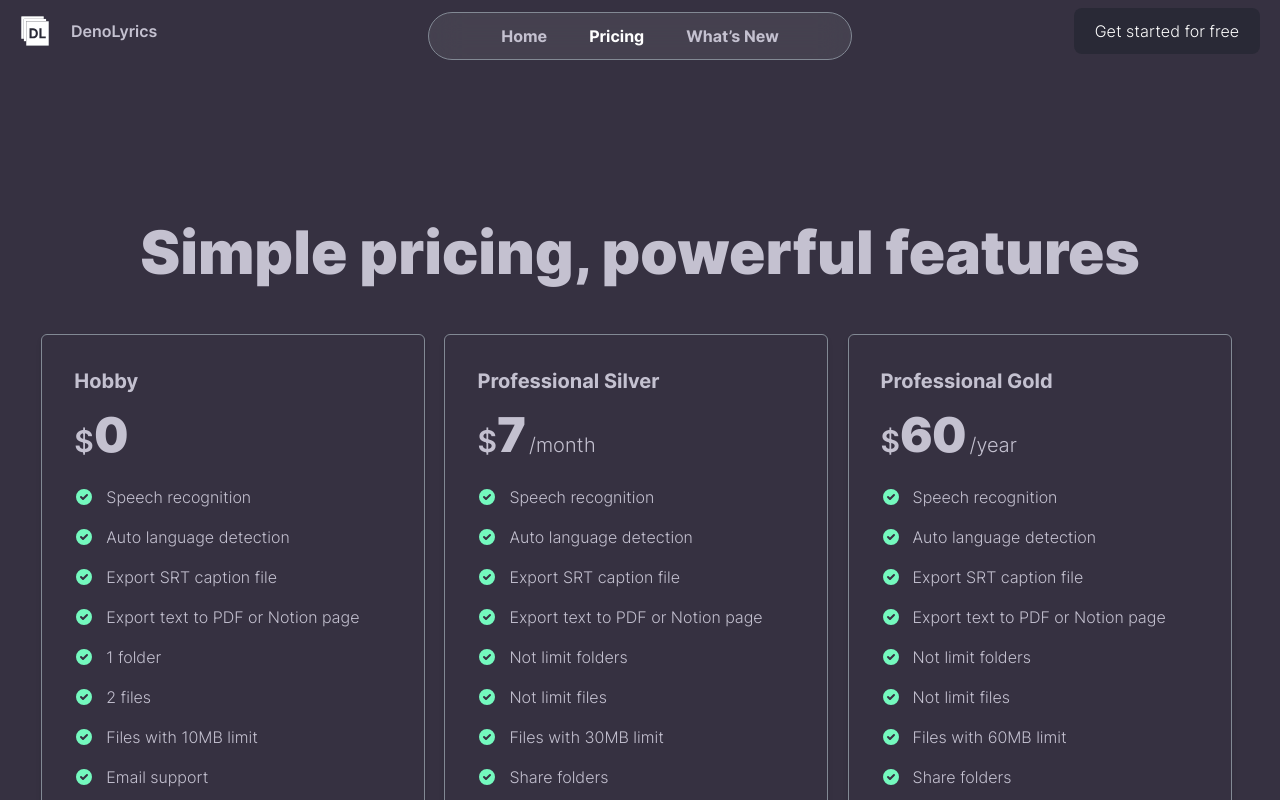
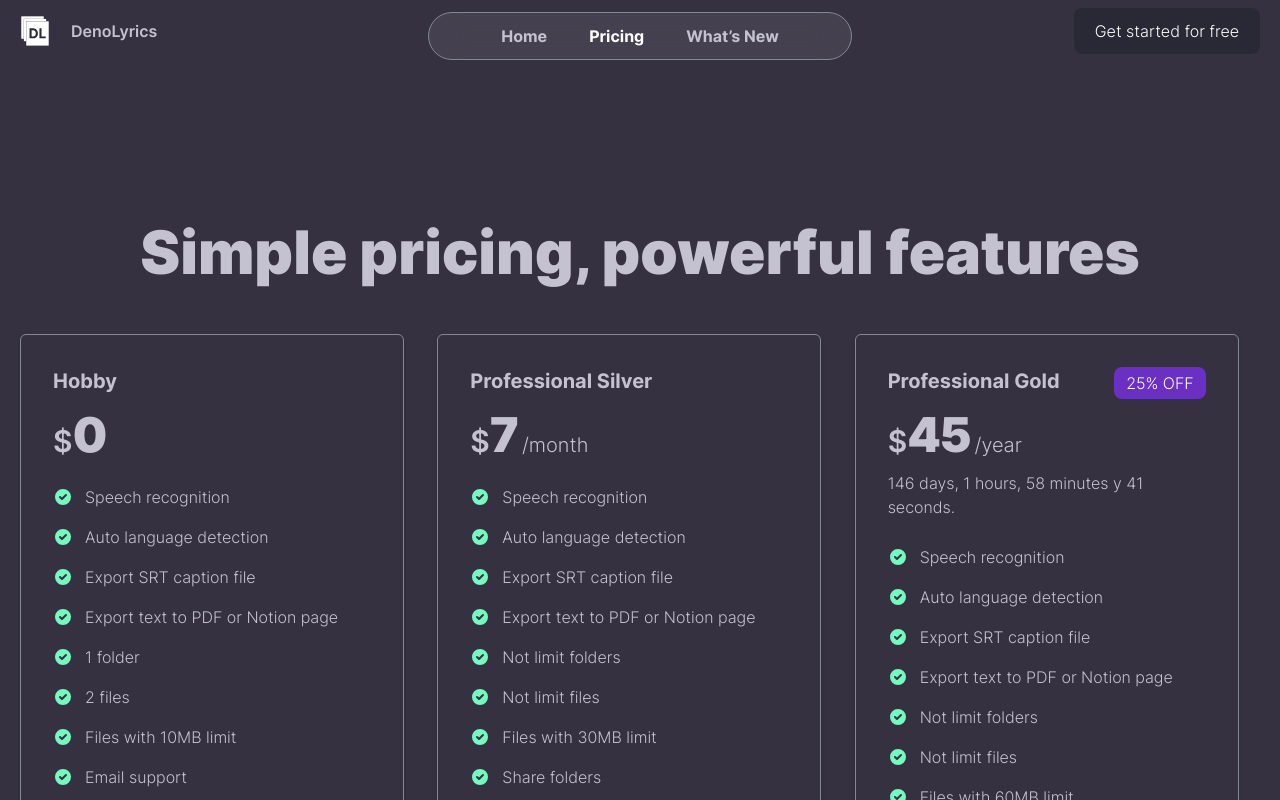
Before and after one commit to denolyrics/denolyrics.app, a Next.js app: page /pricing in a window 1280 px wide. Shown: the top 800 px of the page. Built offline with nearby package versions, Linux system fonts and the light colour scheme.

Commit message:
[FEAT] 25% off in pricing

```diff
--- a/app/pricing/page.tsx
+++ b/app/pricing/page.tsx
@@ -66,7 +66,7 @@ function Pricing() {
                   pricingOff.expireDate >= new Date().getTime() && (
                     <div className="float-right">
                       <div className="p-3 bg-[#6930c3] text-white py-1 rounded-lg mb-2">
-                        50% OFF
+                        25% OFF
                       </div>
                     </div>
                   )}
@@ -174,7 +174,7 @@ const suscriptions = [
   {
     id: 3,
     type: "Professional Gold",
-    pricing: 60,
+    pricing: 45,
     duration: "year",
     benefits: [
       "Speech recognition",
@@ -193,5 +193,5 @@ const suscriptions = [
 
 const pricingOff = {
   type: "year",
-  expireDate: 1676680648321, // fecha actual
+  expireDate: 1699424864180, // fecha actual
 };
```
